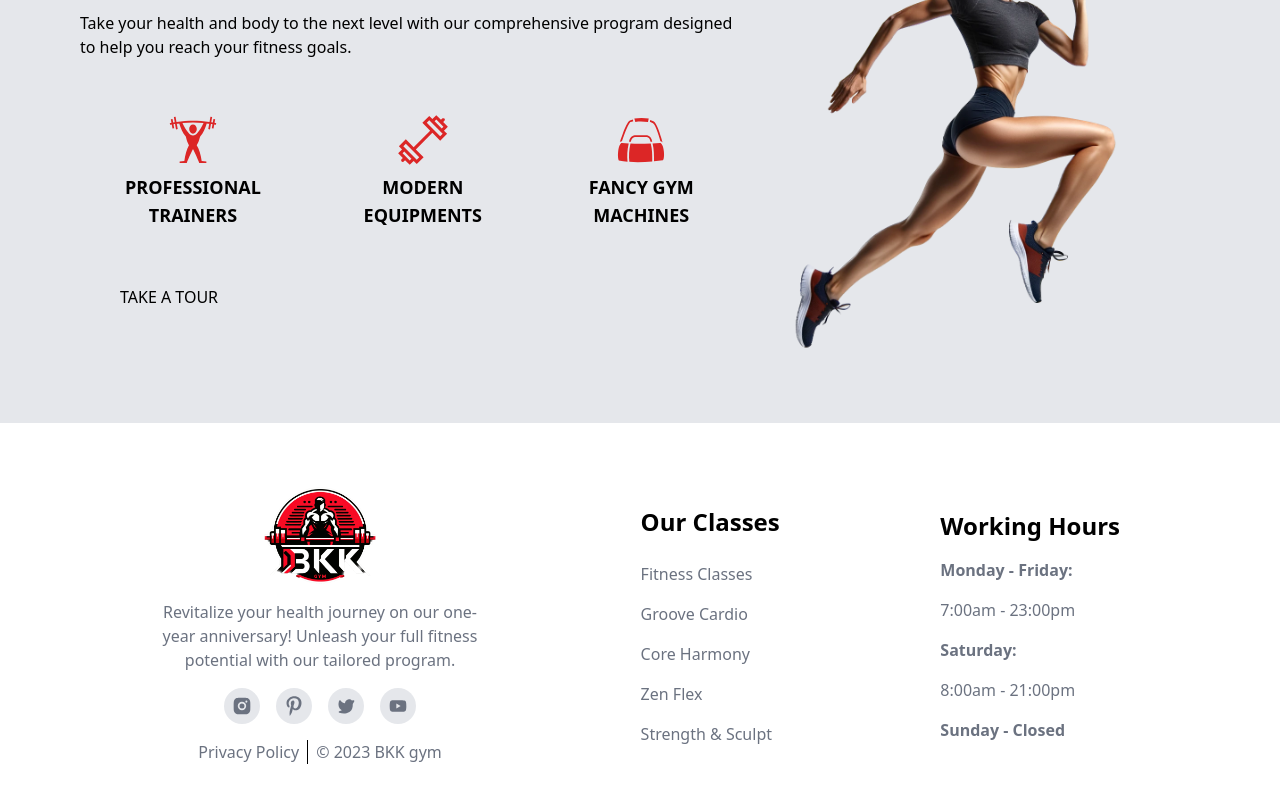
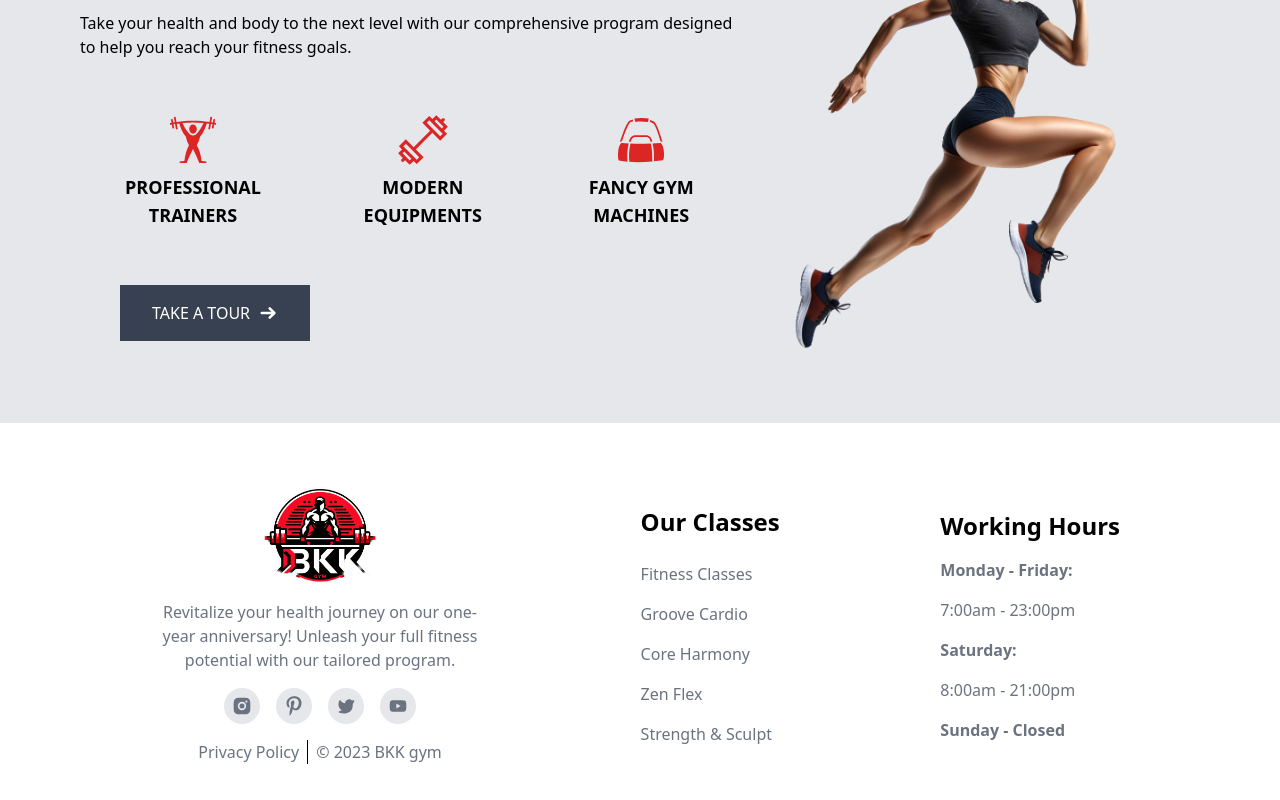
Before and after one commit to OnigiriKing/new-project, a React (Create React App) app: page / in a window 1280 px wide. Shown: the part 1233-2033 px from the top of the page. Built offline with nearby package versions, Linux system fonts and the light colour scheme.

Commit message:
about btn update, svg added

```diff
--- a/src/components/homeComp/Home.About/About.jsx
+++ b/src/components/homeComp/Home.About/About.jsx
@@ -58,7 +58,9 @@ export default function About() {
                 <h3 class="text-lg font-bold">FANCY GYM MACHINES</h3>
               </div>
             </div>
-            <button class="self-start ml-10">TAKE A TOUR </button>
+            <button class="self-start ml-10 font-medium text-white bg-gray-700 px-8 py-4 group hover:bg-red-600 duration-500 flex items-center gap-2">
+              TAKE A TOUR {allSvg(20).arrow}
+            </button>
           </div>
           <div class="w-[40rem]">
             <img src={run} />
--- a/src/svg/allSvg.js
+++ b/src/svg/allSvg.js
@@ -225,6 +225,24 @@ export default function allSvg(width) {
         />
       </svg>
     ),
+    arrow: (
+      <svg
+        xmlns="http://www.w3.org/2000/svg"
+        width={width}
+        height={width}
+        viewBox="0 0 24 24"
+      >
+        <g transform="rotate(90 12 12)">
+          <g fill="none">
+            <path d="M24 0v24H0V0h24ZM12.593 23.258l-.011.002l-.071.035l-.02.004l-.014-.004l-.071-.035c-.01-.004-.019-.001-.024.005l-.004.01l-.017.428l.005.02l.01.013l.104.074l.015.004l.012-.004l.104-.074l.012-.016l.004-.017l-.017-.427c-.002-.01-.009-.017-.017-.018Zm.265-.113l-.013.002l-.185.093l-.01.01l-.003.011l.018.43l.005.012l.008.007l.201.093c.012.004.023 0 .029-.008l.004-.014l-.034-.614c-.003-.012-.01-.02-.02-.022Zm-.715.002a.023.023 0 0 0-.027.006l-.006.014l-.034.614c0 .012.007.02.017.024l.015-.002l.201-.093l.01-.008l.004-.011l.017-.43l-.003-.012l-.01-.01l-.184-.092Z" />
+            <path
+              fill="currentColor"
+              d="M13.06 3.283a1.5 1.5 0 0 0-2.12 0L5.281 8.939a1.5 1.5 0 0 0 2.122 2.122L10.5 7.965V19.5a1.5 1.5 0 0 0 3 0V7.965l3.096 3.096a1.5 1.5 0 1 0 2.122-2.122L13.06 3.283Z"
+            />
+          </g>
+        </g>
+      </svg>
+    ),
   };
 
   return svg;
```
Also changed, not shown: src/dist/style.css.
